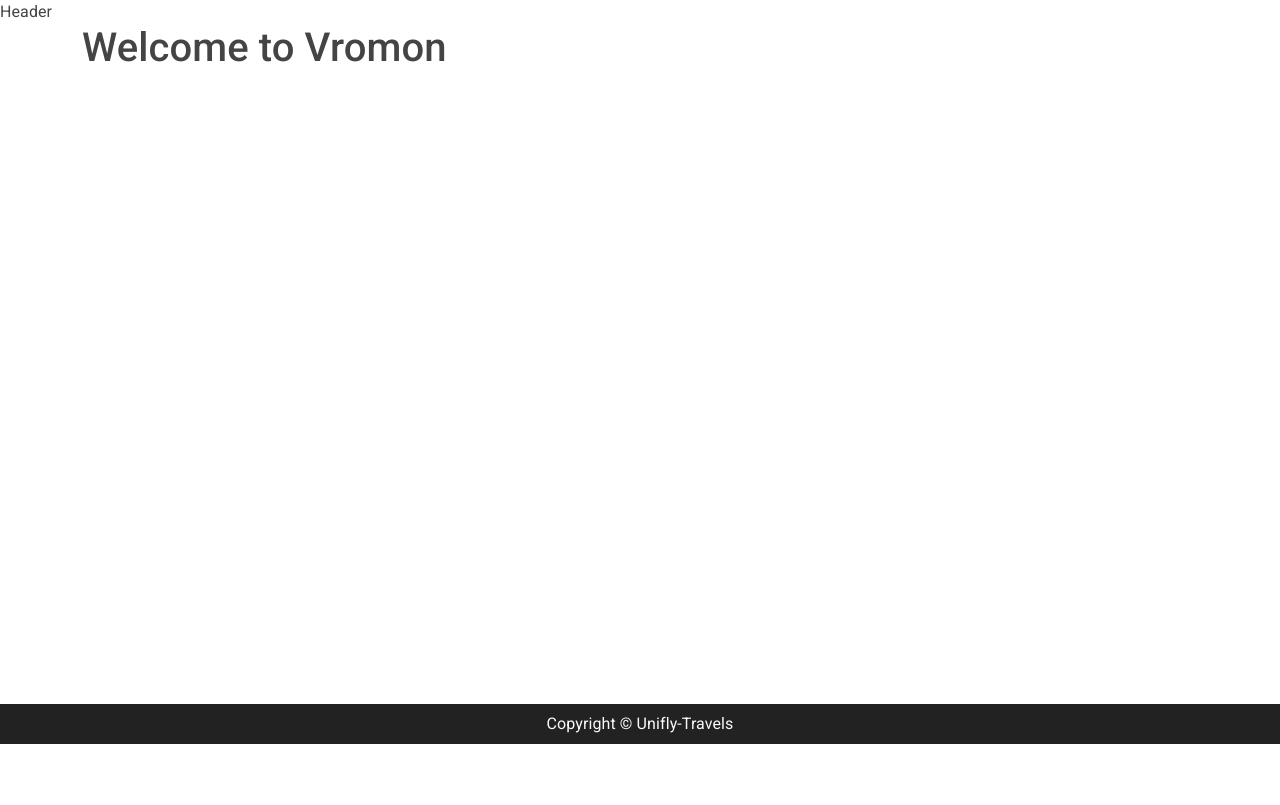
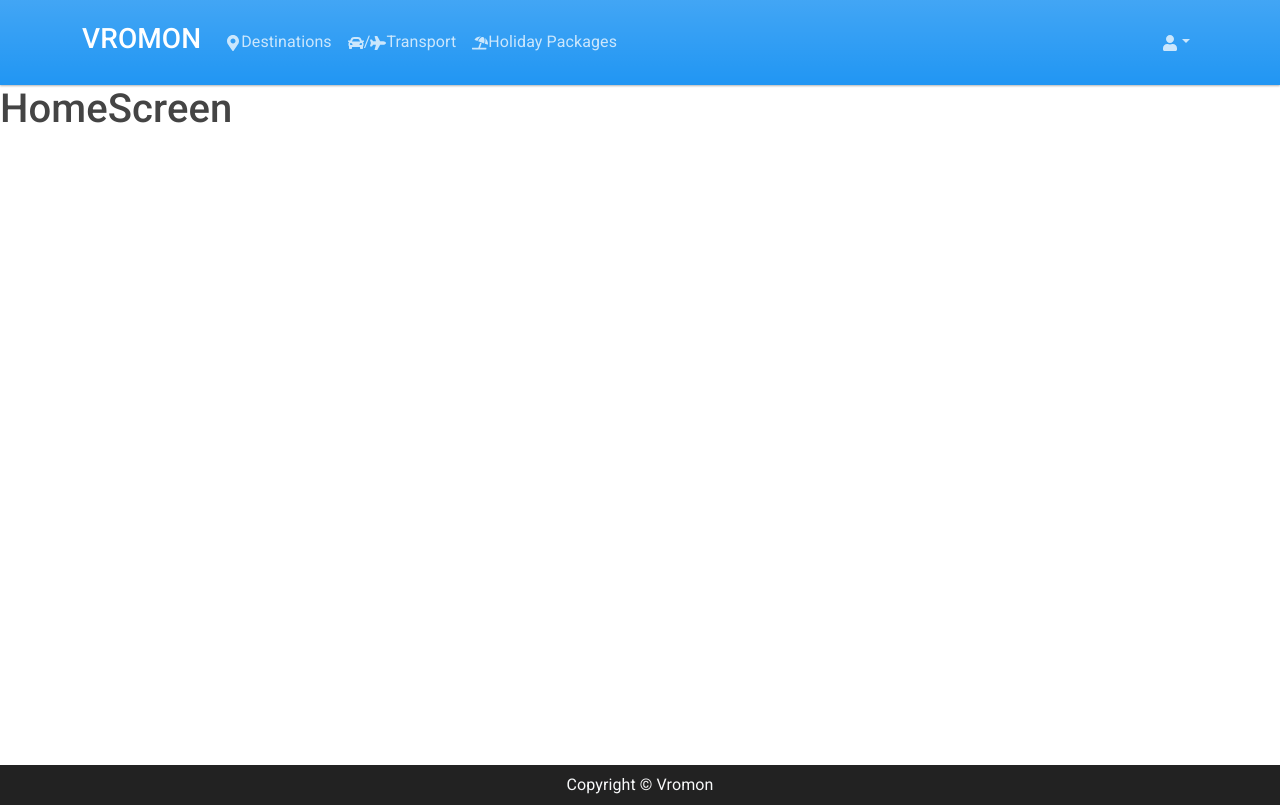
Before and after one commit to TangoRomeo80/Vromon, a React (Create React App) app in the folder frontend/: page / in a window 1280 px wide. Built offline with nearby package versions, Linux system fonts and the light colour scheme.

Commit message:
updated home screen

```diff
--- a/frontend/package.json
+++ b/frontend/package.json
@@ -9,6 +9,9 @@
     "react": "^17.0.2",
     "react-bootstrap": "^2.1.2",
     "react-dom": "^17.0.2",
+    "react-icons": "^4.3.1",
+    "react-router-bootstrap": "^0.26.0",
+    "react-router-dom": "^6.2.1",
     "react-scripts": "5.0.0",
     "web-vitals": "^2.1.4"
   },
--- a/frontend/src/App.js
+++ b/frontend/src/App.js
@@ -1,18 +1,22 @@
+import { BrowserRouter as Router, Routes, Route } from 'react-router-dom'
 import { Container } from 'react-bootstrap'
 import Header from './components/Header'
 import Footer from './components/Footer'
+import HomeScreen from './screens/HomeScreen'
 
 const App = () => {
   return (
-    <>
+    <Router>
       <Header />
       <main>
-        <Container>
-          <h1>Welcome to Vromon</h1>
+        <Container fluid className='px-0'>
+          <Routes>
+          <Route exact path='/' element={<HomeScreen />} />
+          </Routes>
         </Container>
       </main>
       <Footer />
-    </>
+    </Router>
   )
 }
 
--- a/frontend/src/components/Footer.js
+++ b/frontend/src/components/Footer.js
@@ -7,7 +7,7 @@ const Footer = () => {
       <Container fluid className='bg-dark'>
         <Row>
           <Col className='d-flex justify-content-center text-light py-2'>
-            Copyright &copy; Unifly-Travels
+            Copyright &copy; Vromon
           </Col>
         </Row>
       </Container>
--- a/frontend/src/components/Header.js
+++ b/frontend/src/components/Header.js
@@ -1,8 +1,56 @@
 import React from 'react'
-import { Container, Row, Col } from 'react-bootstrap'
+import { LinkContainer } from 'react-router-bootstrap'
+import { Navbar, Nav, Container, NavDropdown } from 'react-bootstrap'
+import {
+  FaMapMarkerAlt,
+  FaCar,
+  FaPlane,
+  FaUmbrellaBeach,
+  FaUser,
+} from 'react-icons/fa'
 
 const Header = () => {
-  return <header>Header</header>
+  return (
+    <header>
+      <Navbar bg='primary' variant='dark' expand='lg' collapseOnSelect>
+        <Container>
+          <LinkContainer to='/'>
+            <Navbar.Brand>
+              <h3>VROMON</h3>
+            </Navbar.Brand>
+          </LinkContainer>
+          <Navbar.Toggle aria-controls='responsive-navbar-nav' />
+          <Navbar.Collapse id='responsive-navbar-nav'>
+            <Nav className='me-auto'>
+              <LinkContainer to='/destinations'>
+                <Nav.Link>
+                  <FaMapMarkerAlt />
+                  Destinations
+                </Nav.Link>
+              </LinkContainer>
+              <LinkContainer to='/transports'>
+                <Nav.Link>
+                  <FaCar />/<FaPlane />
+                  Transport
+                </Nav.Link>
+              </LinkContainer>
+              <LinkContainer to='/destinations'>
+                <Nav.Link>
+                  <FaUmbrellaBeach />
+                  Holiday Packages
+                </Nav.Link>
+              </LinkContainer>
+            </Nav>
+            <Nav>
+              <NavDropdown title={<FaUser />} id='basic-nav-dropdown'>
+                <NavDropdown.Item>Sign In</NavDropdown.Item>
+              </NavDropdown>
+            </Nav>
+          </Navbar.Collapse>
+        </Container>
+      </Navbar>
+    </header>
+  )
 }
 
 export default Header
--- /dev/null
+++ b/frontend/src/screens/HomeScreen.js
@@ -0,0 +1,11 @@
+import React from 'react'
+
+const HomeScreen = () => {
+  return (
+    <div className='h-25 d-inline-block w-100'>
+      <h1>HomeScreen</h1>
+    </div>
+  )
+}
+
+export default HomeScreen
```
Also changed, not shown: 1 other file (tests, documents, lock files or other folders).
